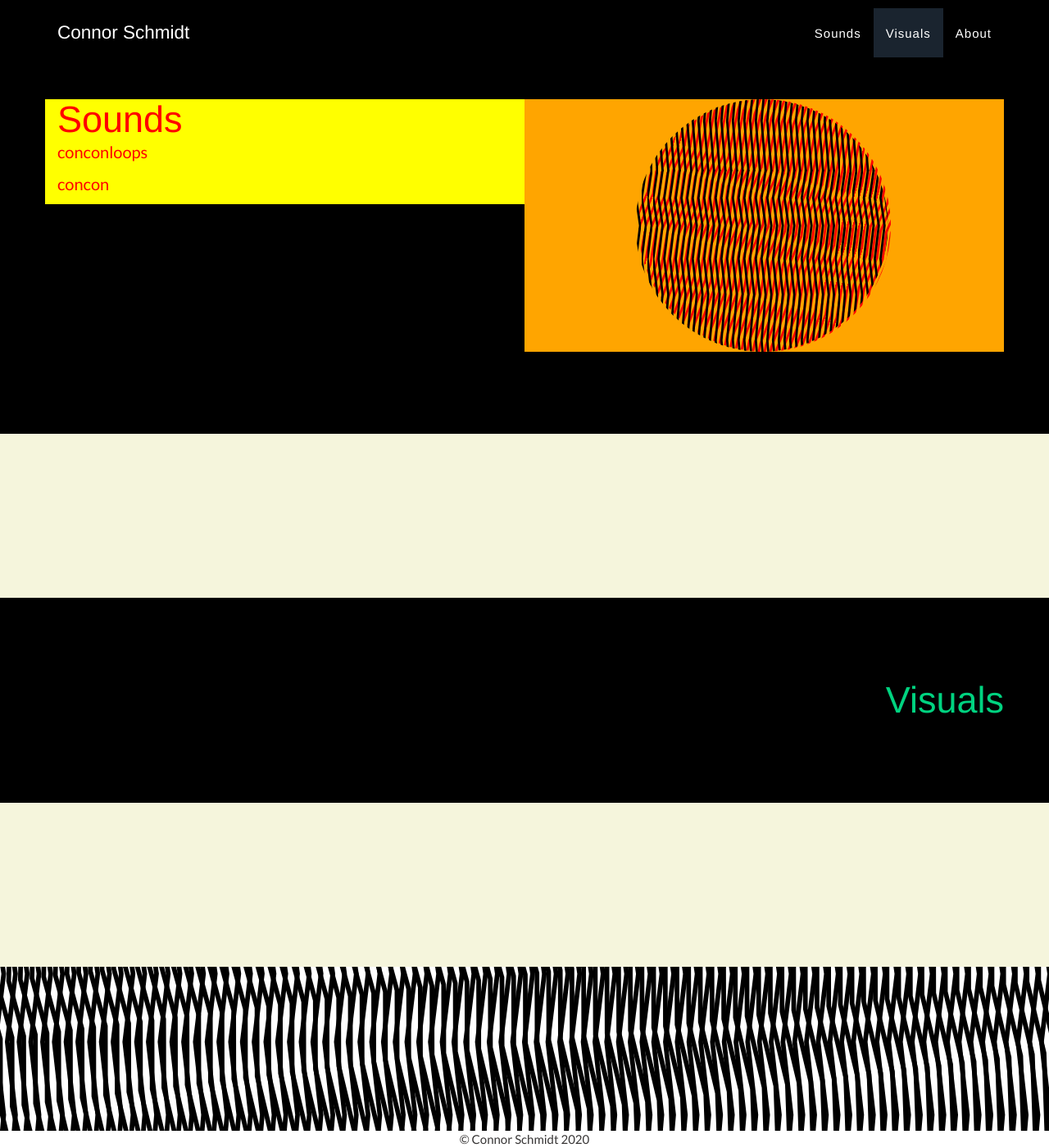
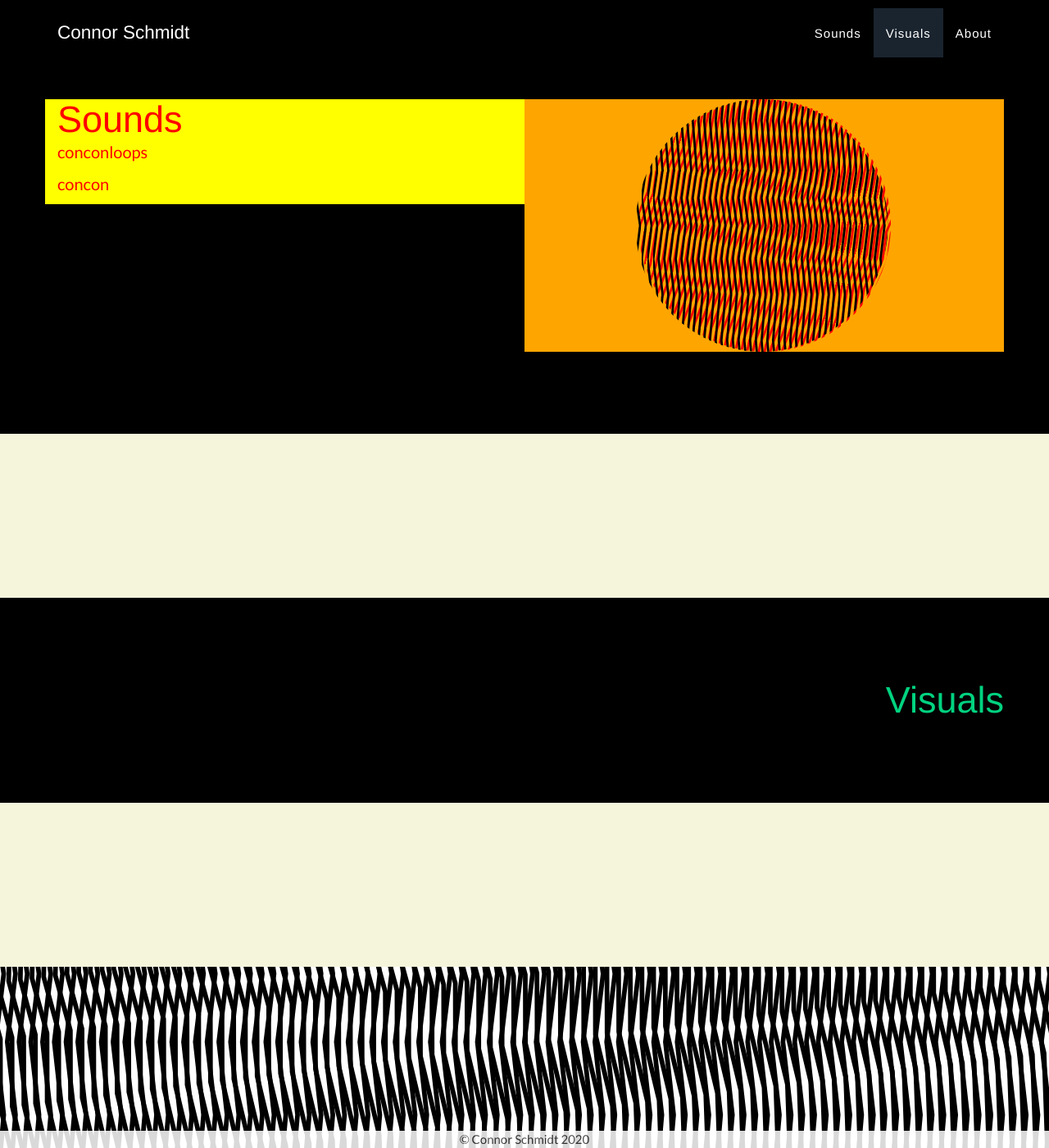
Before and after one commit to yukonnor/yukonnor.github.io, a Jekyll site: the page built from index.html, in a window 1280 px wide and 1400 px high, scrolled down 319 px. Shown: the whole window at 82% size. Built offline with Jekyll 4.4.1, drawn with Linux system fonts in a browser that asks for light colours.

Commit message:
Update main.css

```diff
--- a/_includes/css/main.css
+++ b/_includes/css/main.css
@@ -396,6 +396,7 @@ form .row:first-child .floating-label-form-group {
 
 footer {
     background-color: #fff;
+    opacity: 0.85;
 }
 
 footer h3 {
```
